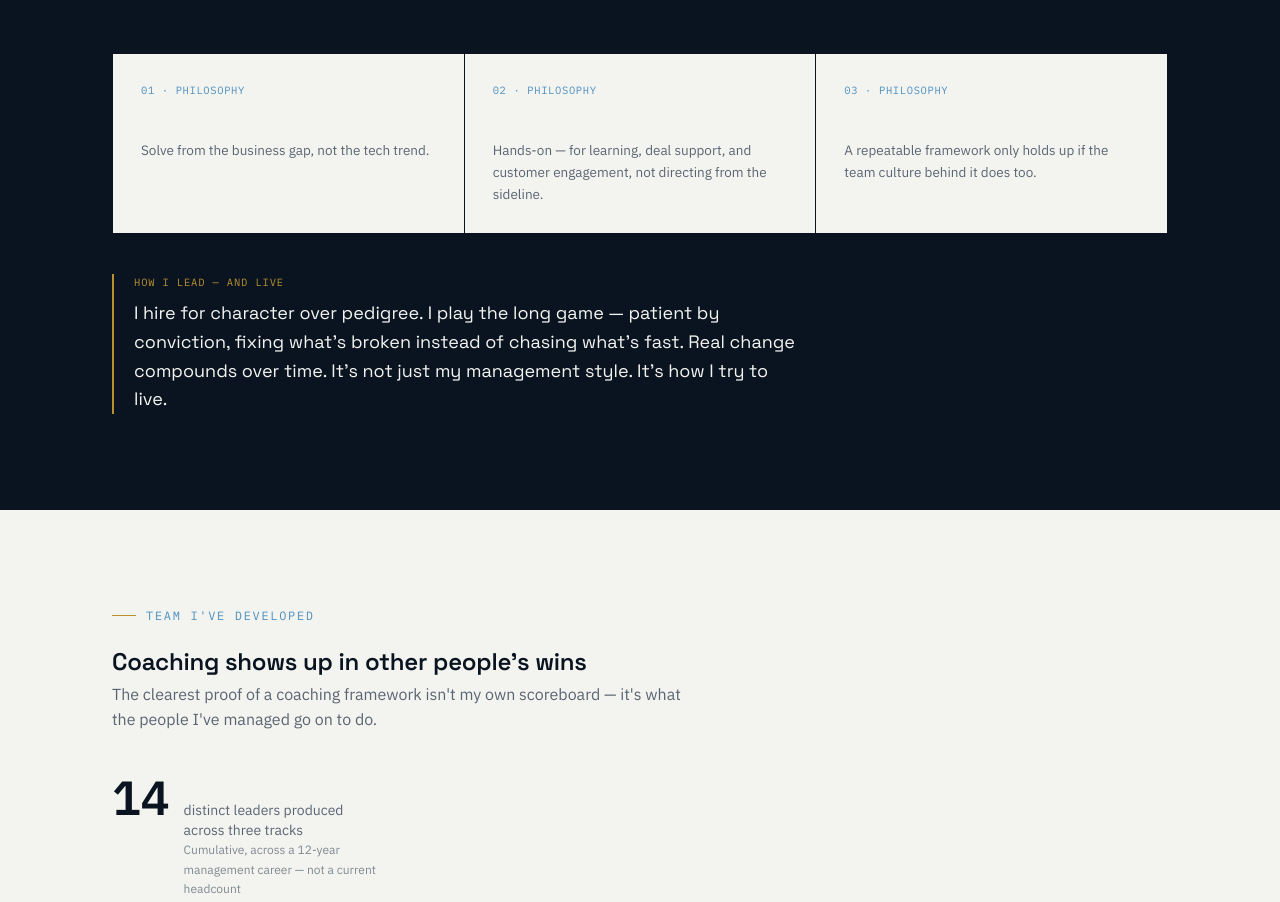
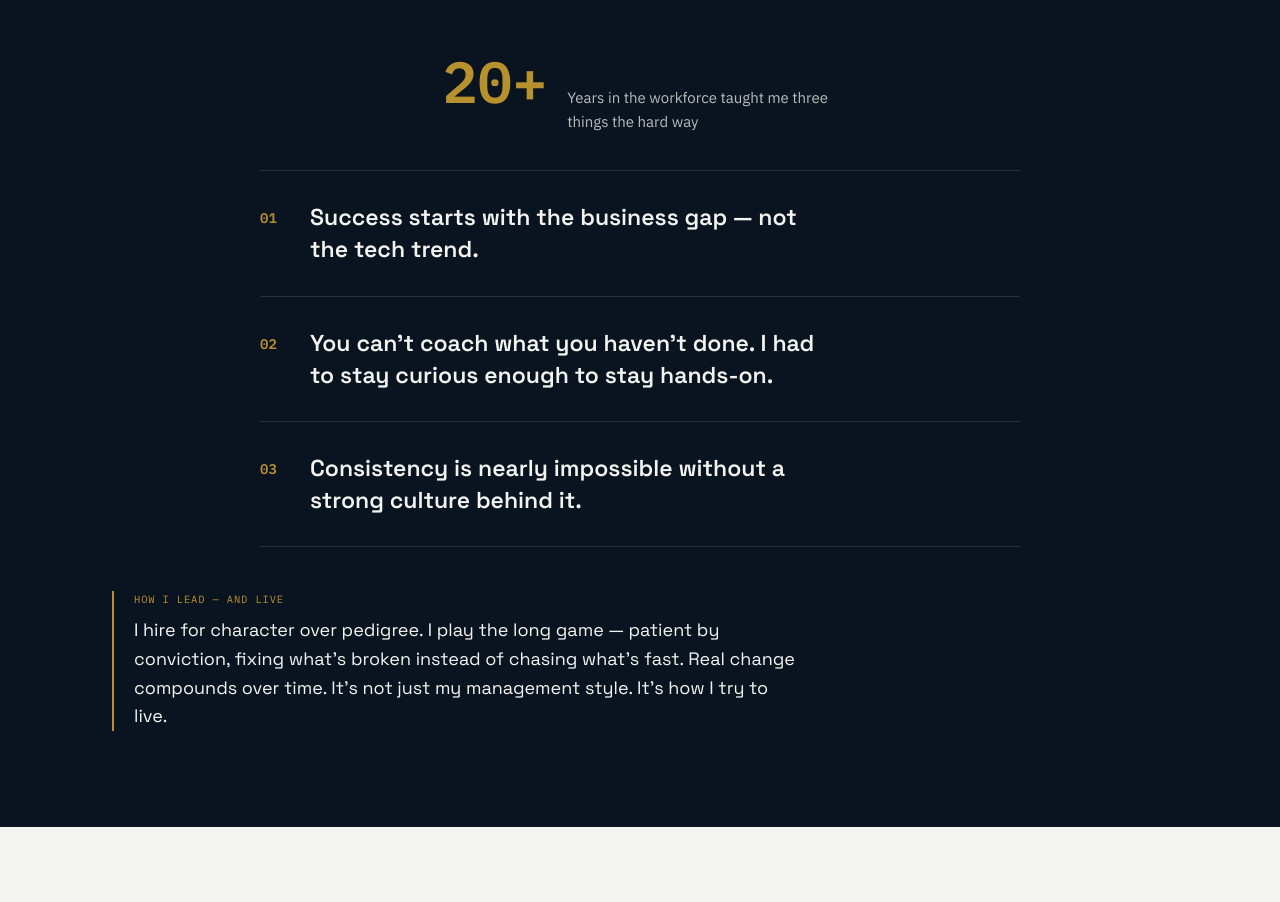
Before and after one commit to jabarnet1/portfolio, a plain HTML site: page index.html in a window 1280 px wide. Shown: the part 9108-10010 px from the top of the page. Drawn offline with Linux system fonts and the light colour scheme.

Commit message:
Add files via upload

```diff
--- a/index.html
+++ b/index.html
@@ -494,6 +494,31 @@
   .edu-link:hover{ color:var(--ink); border-color:var(--ink); }
 
   /* ---------- LEADERSHIP WHEEL ---------- */
+  .realization-block{ max-width:760px; margin:0 auto; }
+  .realization-lead{
+    display:flex; align-items:baseline; gap:20px; margin-bottom:8px;
+    flex-wrap:wrap; justify-content:center; text-align:center;
+  }
+  .realization-lead .rl-num{ font-family:var(--mono); font-weight:700; font-size:58px; color:var(--brass); line-height:1; }
+  .realization-lead .rl-label{ font-size:15px; color:var(--paper); opacity:0.75; max-width:30ch; text-align:left; }
+  .realization-list{ border-top:1px solid var(--line); margin-top:36px; }
+  .realization-item{
+    display:flex; align-items:flex-start; gap:26px; padding:30px 0;
+    border-bottom:1px solid var(--line);
+  }
+  .realization-item .ri-num{
+    font-family:var(--mono); font-weight:600; font-size:14px; color:var(--brass);
+    flex-shrink:0; padding-top:6px; width:24px;
+  }
+  .realization-item h4{
+    font-family:var(--display); font-weight:600; font-size:23px; line-height:1.4; color:var(--paper);
+    max-width:34ch;
+  }
+  @media (max-width:640px){
+    .realization-lead{ flex-direction:column; align-items:center; gap:6px; }
+    .realization-lead .rl-label{ text-align:center; }
+    .realization-item h4{ font-size:19px; }
+  }
   .lead-grid{ display:grid; grid-template-columns:0.9fr 1.1fr; gap:56px; align-items:center; }
   @media (max-width:900px){ .lead-grid{grid-template-columns:1fr;} }
   .lead-grid h2{ font-size:32px; color:var(--paper); margin-bottom:16px; }
@@ -1039,24 +1064,27 @@
     </div>
   </div>
   <div class="wrap" style="margin-top:56px;">
-    <div class="edu-grid reveal">
-      <div class="edu-card">
-        <div class="et-tag">01 · Philosophy</div>
-        <h3>Business-Gap-First</h3>
-        <p>Solve from the business gap, not the tech trend.</p>
+    <div class="realization-block reveal">
+      <div class="realization-lead">
+        <span class="rl-num">20+</span>
+        <span class="rl-label">Years in the workforce taught me three things the hard way</span>
       </div>
-      <div class="edu-card">
-        <div class="et-tag">02 · Philosophy</div>
-        <h3>Coach-Through-Doing</h3>
-        <p>Hands-on — for learning, deal support, and customer engagement, not directing from the sideline.</p>
-      </div>
-      <div class="edu-card">
-        <div class="et-tag">03 · Philosophy</div>
-        <h3>Outcome-Over-Activity</h3>
-        <p>A repeatable framework only holds up if the team culture behind it does too.</p>
+      <div class="realization-list">
+        <div class="realization-item">
+          <span class="ri-num">01</span>
+          <h4>Success starts with the business gap — not the tech trend.</h4>
+        </div>
+        <div class="realization-item">
+          <span class="ri-num">02</span>
+          <h4>You can't coach what you haven't done. I had to stay curious enough to stay hands-on.</h4>
+        </div>
+        <div class="realization-item">
+          <span class="ri-num">03</span>
+          <h4>Consistency is nearly impossible without a strong culture behind it.</h4>
+        </div>
       </div>
     </div>
-    <div class="theme-line reveal" style="margin-top:40px; color:var(--paper);"><span>How I lead — and live</span>I hire for character over pedigree. I play the long game — patient by conviction, fixing what's broken instead of chasing what's fast. Real change compounds over time. It's not just my management style. It's how I try to live.</div>
+    <div class="theme-line reveal" style="margin-top:44px; color:var(--paper);"><span>How I lead — and live</span>I hire for character over pedigree. I play the long game — patient by conviction, fixing what's broken instead of chasing what's fast. Real change compounds over time. It's not just my management style. It's how I try to live.</div>
   </div>
 </section>
 
```
